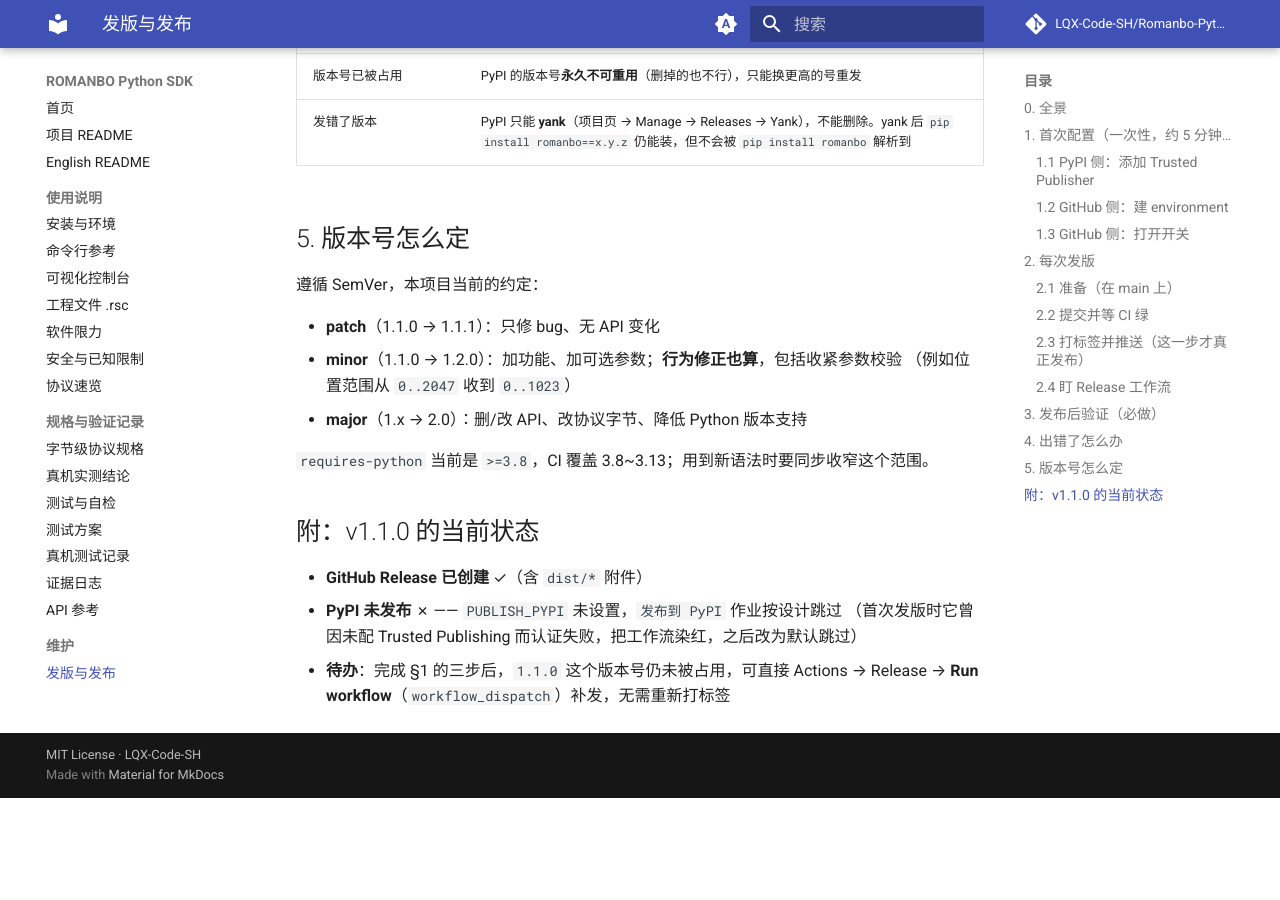
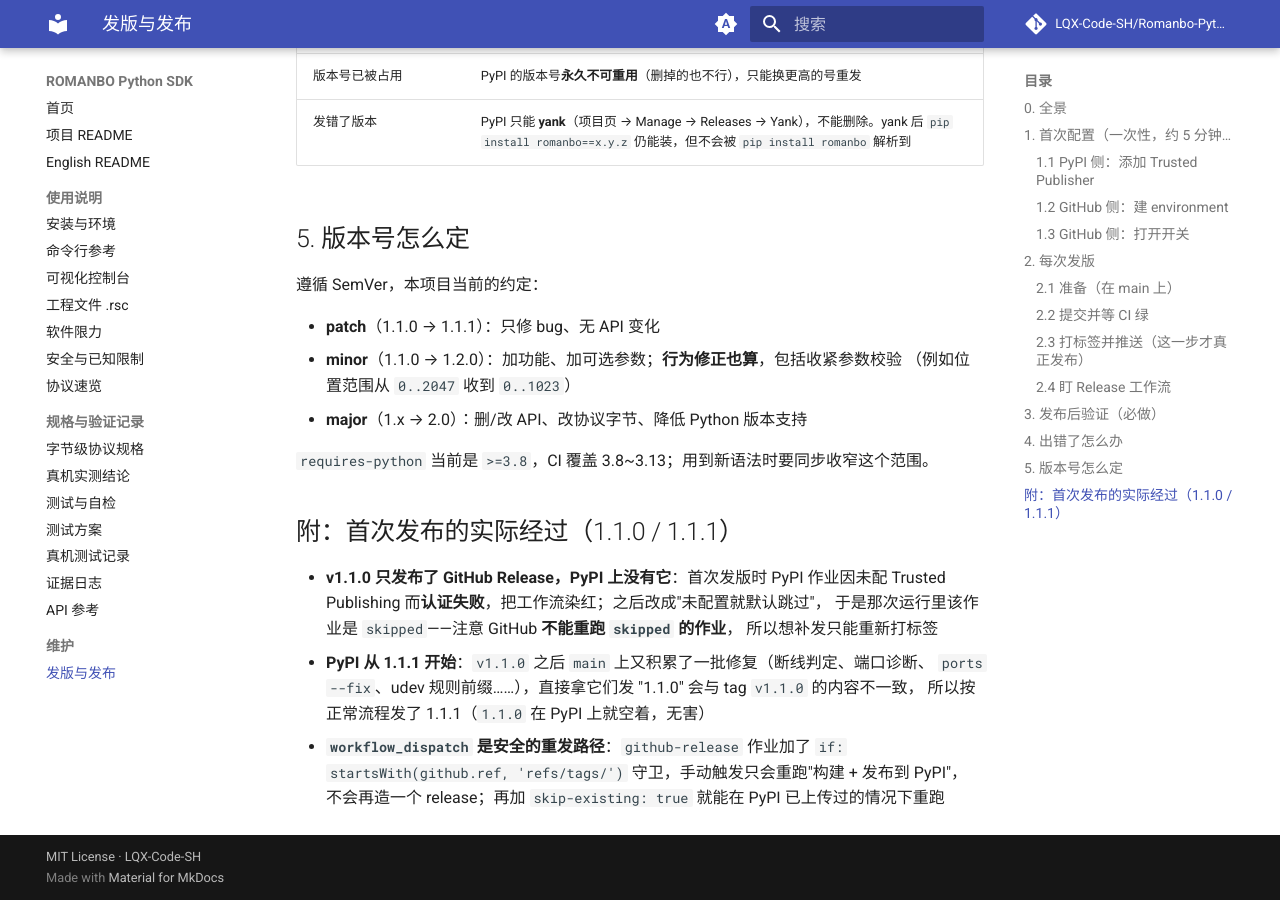
Before and after one commit to LQX-Code-SH/Romanbo-Python-SDK, an MkDocs documentation site: the page built from docs/RELEASING.md, in a window 1280 px wide and 900 px high, scrolled down 4093 px. Built offline with MkDocs 1.6.1 and Material for MkDocs 9.7.7, drawn with Linux system fonts in a browser that asks for light colours; comment, search, counter and statistics services are not loaded; before the commit the page ends 4891 px from its top, so only the background shows below that.

Commit message:
release: 1.1.1（PyPI 首发；1.1.0 只发过 GitHub Release）
背景：v1.1.0 那次运行的「发布到 PyPI」是 skipped（当时未配 Trusted Publishing，作业按设计
跳过），而 GitHub **无法重跑 skipped 的作业**；且 v1.1.0 之后 main 上又积累了一批修复
（断线判定、端口诊断、ports --fix、udev 规则前缀……），直接拿它们发 "1.1.0" 会与 tag
v1.1.0 的内容不一致。所以按正常流程发 1.1.1：

- __version__ -> 1.1.1；CHANGELOG 的 [Unreleased] 收口为 [1.1.1] - 2026-09-27（含今天的
  新增/修复/CI/文档各项），并补版本对比链接
- release.yml 的 github-release 作业加 if: startsWith(github.ref, 'refs/tags/')：
  手动触发时不会再拿分支名造 release，于是 workflow_dispatch 成为安全的「只重跑构建 +
  发布到 PyPI」路径
- docs/RELEASING.md 的附录改写为「首次发布的实际经过」，记下 1.1.0 未上 PyPI 的原因与
  skipped 不能重跑这个坑

校验：236 项测试通过、ruff 干净、黄金向量 60/60、release.yml 语法合法（pypi 受变量守卫、
github-release 受标签守卫）、mkdocs strict 零告警。

```diff
--- a/docs/RELEASING.md
+++ b/docs/RELEASING.md
@@ -148,10 +148,15 @@
 
 `requires-python` 当前是 `>=3.8`，CI 覆盖 3.8~3.13；用到新语法时要同步收窄这个范围。
 
-## 附：v1.1.0 的当前状态
+## 附：首次发布的实际经过（1.1.0 / 1.1.1）
 
-- **GitHub Release 已创建** ✓（含 `dist/*` 附件）
-- **PyPI 未发布** ✗ —— `PUBLISH_PYPI` 未设置，`发布到 PyPI` 作业按设计跳过
-  （首次发版时它曾因未配 Trusted Publishing 而认证失败，把工作流染红，之后改为默认跳过）
-- **待办**：完成 §1 的三步后，`1.1.0` 这个版本号仍未被占用，可直接
-  Actions → Release → **Run workflow**（`workflow_dispatch`）补发，无需重新打标签
+- **v1.1.0 只发布了 GitHub Release，PyPI 上没有它**：首次发版时 PyPI 作业因未配
+  Trusted Publishing 而**认证失败**，把工作流染红；之后改成"未配置就默认跳过"，
+  于是那次运行里该作业是 `skipped`——注意 GitHub **不能重跑 `skipped` 的作业**，
+  所以想补发只能重新打标签
+- **PyPI 从 1.1.1 开始**：`v1.1.0` 之后 `main` 上又积累了一批修复（断线判定、端口诊断、
+  `ports --fix`、udev 规则前缀……），直接拿它们发 "1.1.0" 会与 tag `v1.1.0` 的内容不一致，
+  所以按正常流程发了 1.1.1（`1.1.0` 在 PyPI 上就空着，无害）
+- **`workflow_dispatch` 是安全的重发路径**：`github-release` 作业加了
+  `if: startsWith(github.ref, 'refs/tags/')` 守卫，手动触发只会重跑"构建 + 发布到 PyPI"，
+  不会再造一个 release；再加 `skip-existing: true` 就能在 PyPI 已上传过的情况下重跑
--- a/romanbo/__init__.py
+++ b/romanbo/__init__.py
@@ -38,7 +38,7 @@
 from .servo import LoadLimitExceeded, Servo, ServoConfig  # noqa: F401
 from .transport import MockTransport, SerialTransport, Transport  # noqa: F401
 
-__version__ = "1.1.0"
+__version__ = "1.1.1"
 
 __all__ = [
     "RomanboRobot", "connect", "HandshakeResult",
```
Also changed, not shown: CHANGELOG.md (+3 -2 lines), 1 other file.
